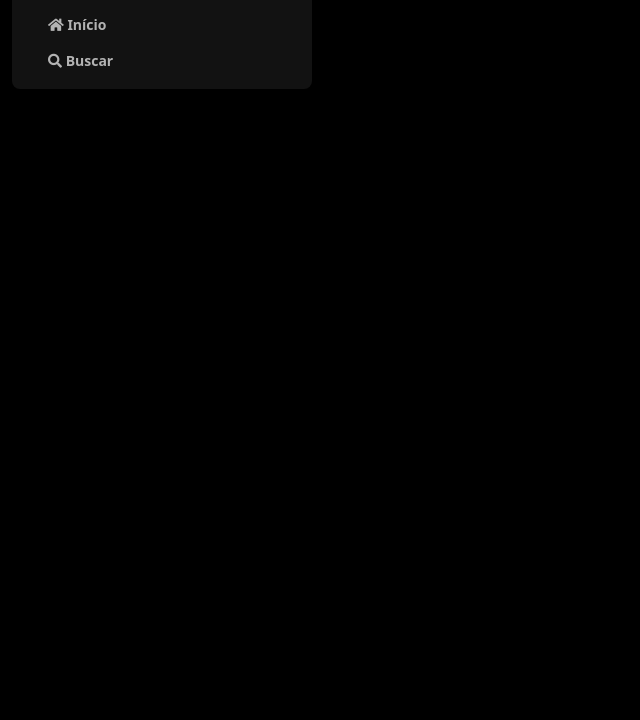
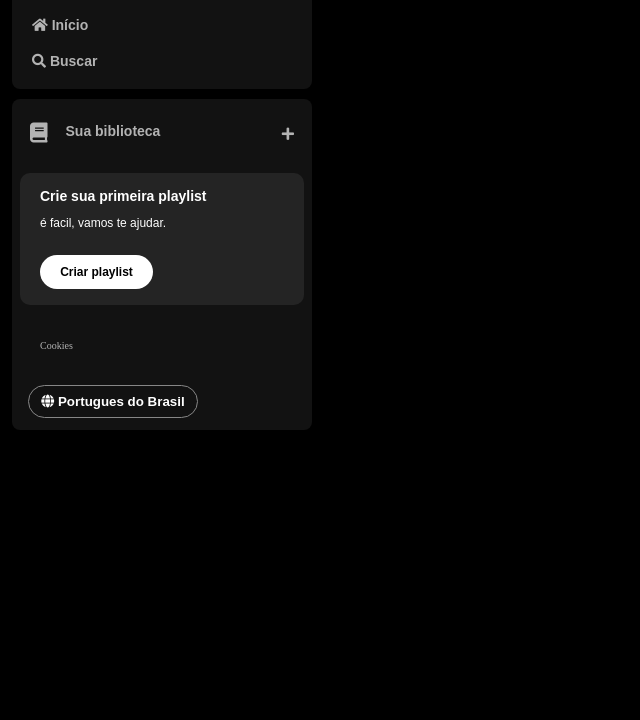
Before and after one commit to Vitor-Hideki/spotify-imersao-alura, a plain HTML site: page Projeto/index.html in a window 1280 px wide. Shown: the part 80-800 px from the top of the page, without its empty margins (0-640 px from the left). Drawn offline with Linux system fonts and the light colour scheme.

Commit message:
style css

```diff
--- a/Projeto/index.html
+++ b/Projeto/index.html
@@ -18,7 +18,6 @@
             <img src="./assets/icons/logo-spotify.png" alt="logo do spotify">
             </a>
         </div>
-                <div>
             <ul>
              <li>
                 <a href="">
@@ -33,8 +32,41 @@
                 </a>
             </li>
             </ul>
+     </nav>
+
+     <div class="library">
+        <div class="library__content">
+            <button class="library__button">
+                <span class="fa fas fa-book"></span>
+                <span>Sua biblioteca</span>
+            </button>
+            <span class="fa fa-plus"></span>
         </div>
-        </nav>
+
+        <section class="section-playlist">
+            <div class="section-playlist__content">
+                <span class="text title">Crie sua primeira playlist</span>
+                <span class="text subtitle">é facil, vamos te ajudar.</span>
+                <button class="section-playlist__button">
+                    <span>Criar playlist</span>
+                </button>
+        </section>
+
+        <div class="cookies">
+            <a href="">Cookies</a>
+        </div>
+
+        <div class="languages">
+            <button class="languages__button">
+                <span class="fa fa-globe"></span>
+                <span>Portugues do Brasil</span>
+            </button>
+        </div>
+
+    </div>
+     </div>
+
+
     </div>
 </body>
 </html>
--- a/Projeto/styles.css
+++ b/Projeto/styles.css
@@ -14,7 +14,7 @@ body{
 .sidebar_navigation{
     background-color: #121212;
     border-radius: 8px;
-    padding: 16px 0 0 16px;
+    padding: 16px 0 0 0;
 }
 
 .sidebar_navigation .logo{
@@ -42,5 +42,127 @@ body{
     text-decoration: none;
     font-weight: 600;
     font-size: 14px;
-    font-family: "DM Sans", sans;
+    font-family: "DM Sans", sans-serif;
 }
+
+.library{
+    background-color: #121212;
+    border-radius: 8px;
+    display: flex;
+    justify-content: space-between;
+    flex-direction: column;
+    padding: 4px 8px;
+    color: #b3b3b3;
+    font-weight: 600;
+    font-size: 14px;
+    margin-top: 10px;
+}
+
+.library .library__content{
+    display: flex;
+    justify-content: space-between;
+}
+
+.library .library__button{
+    display: flex;
+    margin-right: 10px;
+    color: #b3b3b3;
+    background: transparent;
+    border: 0px;
+    font-size: 14px;
+    font-weight: 700;
+    font-family: "DM Sans", sans-serif;
+    text-align: center;
+    text-decoration: none;
+    text-transform: none;
+    padding: 20px 10px;
+}
+
+.library .library__button .fa{
+    font-size: 20px;
+    margin-right: 10px;
+    font-weight: 300;
+    padding-right: 8px;
+}
+
+.library .library__content .fa-plus{
+    margin: 24px 10px;
+}
+
+.section-playlist{
+    display: flex;
+    align-items: flex-start;
+    justify-content: space-between;
+    gap: 20px;
+    background: #242424;
+    color: #b3b3b3;
+    font-weight: 600;
+    font-size: 14px;
+    margin: 8px 0px;
+    padding: 16px 20px;
+    border-radius: 10px;
+}
+
+.section-playlist .section-playlist__content{
+    display: flex;
+    flex-direction: column;
+}
+
+.section-playlist__content .text{
+    padding-bottom: 14px;
+    color: #fff;
+    font-family: "DM Sans", sans-serif;
+}
+
+.section-playlist__content .title{
+    font-weight: 700;
+}
+
+.section-playlist__content .subtitle{
+    font-weight: 500;
+    font-size: 12px;
+}
+
+.section-playlist__content .section-playlist__button{
+    display: flex;
+    justify-content: center;
+    background: #fff;
+    color: #000;
+    border-radius: 20px;
+    font-size: 12px;
+    font-weight: 700;
+    font-family: "DM Sans", sans-serif;
+    text-decoration: none;
+    padding: 10px;
+    margin-top: 12px;
+    border: 0px;
+    width: 113px;
+}
+
+.sidebar .cookies{
+    margin: 25px 20px;
+}
+
+.sidebar .cookies a{
+    color: #b3b3b3;
+    font-weight: 500;
+    font-size: 10px;
+    text-decoration: none;
+}
+
+.sidebar .cookies a:hover{
+    text-decoration: underline;
+}
+
+.languages .languages__button{
+    align-items: center;
+    background-color: transparent;
+    border: 1px solid #878787;
+    border-radius: 20px;
+    color: #fff;
+    font-weight: 700;
+    cursor: pointer;
+    width: 170px;
+    margin: 8px;
+    padding: 8px;
+}
```
Lines whose indentation alone changed are shown as unchanged.
